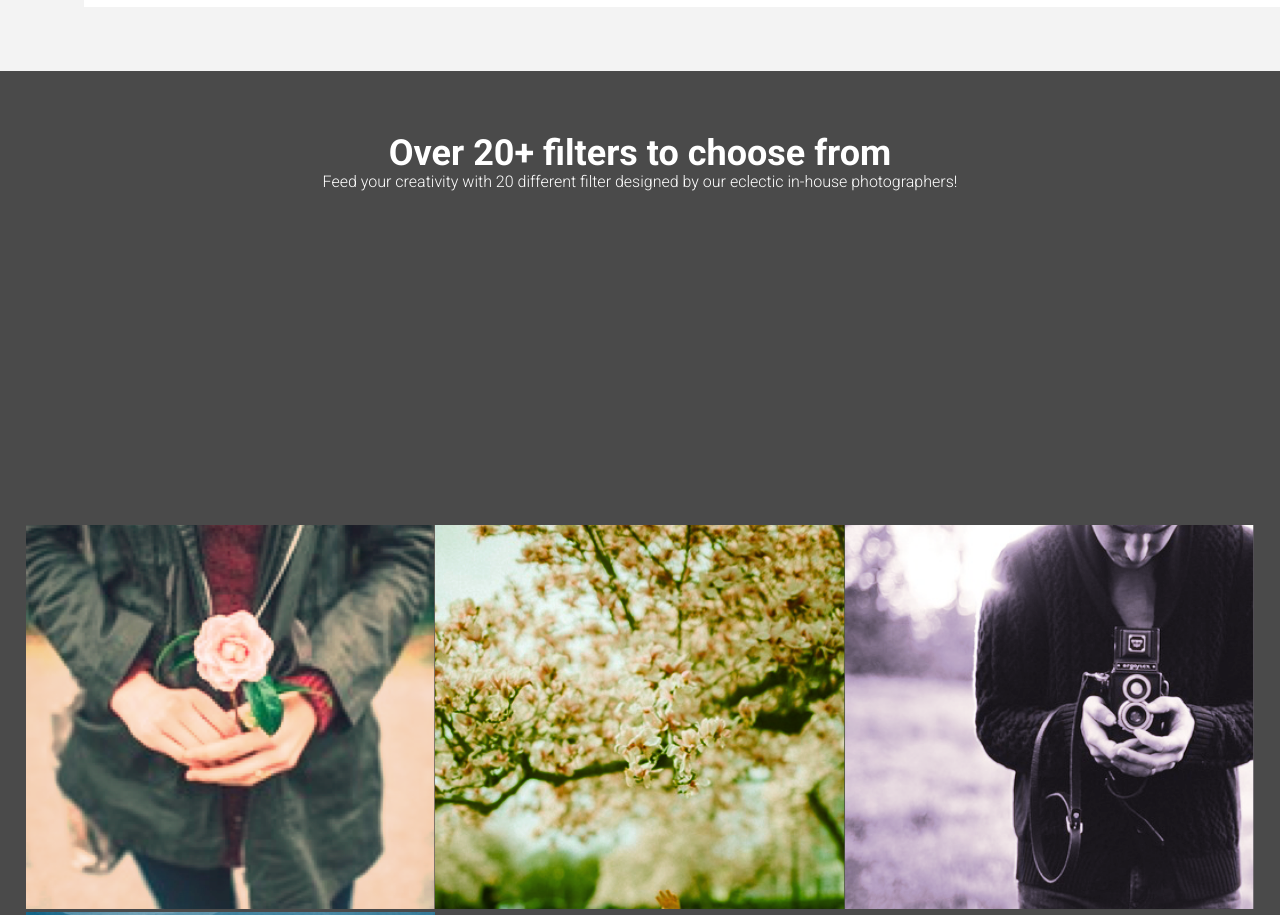
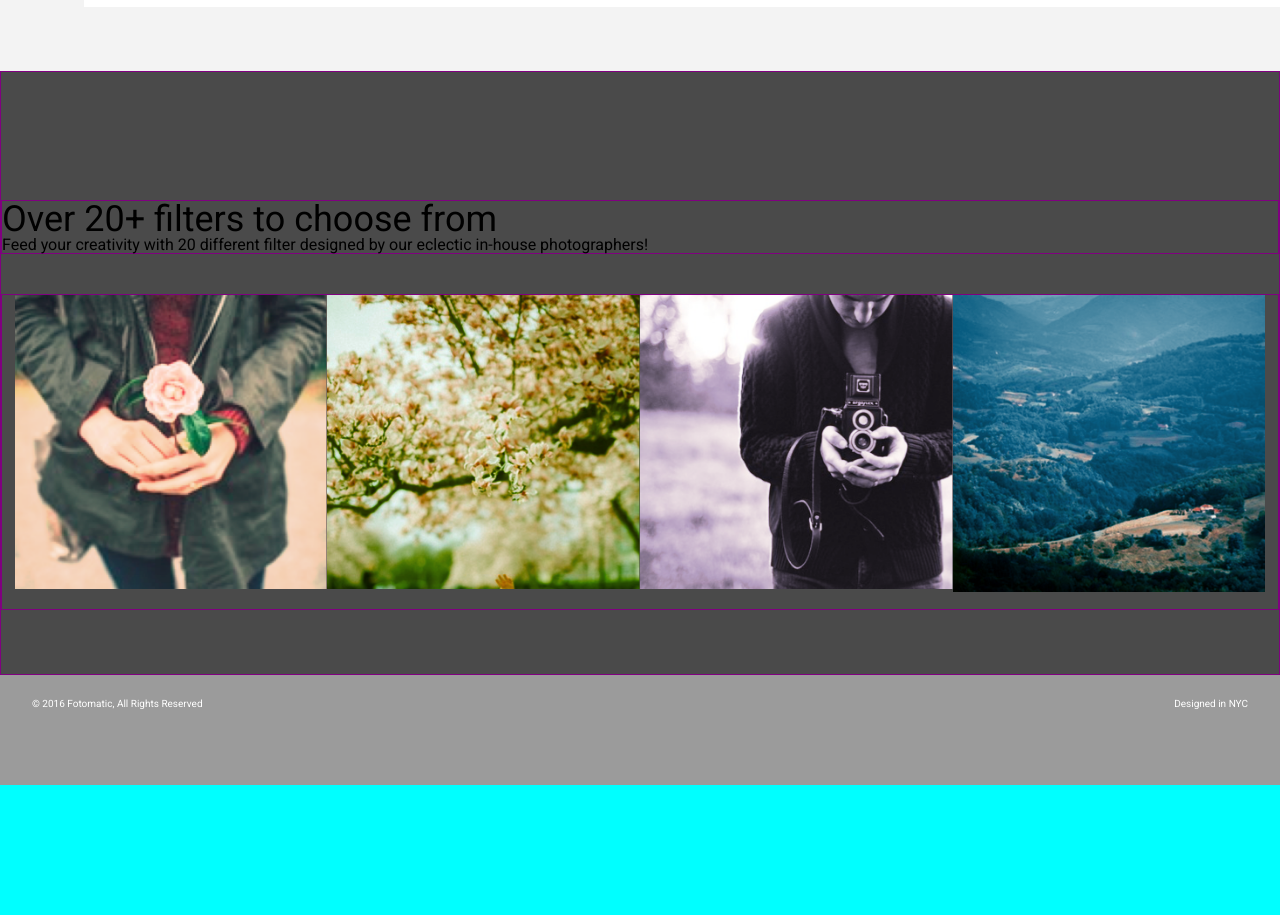
Before and after one commit to JeremyRecker/WebDev, a plain HTML site: page WebDev/fotomatic_broken/fotomatic_broken/index.html in a window 1280 px wide. Shown: the part 1800-2715 px from the top of the page. After the commit the page ends 2585 px from the top, so only its background shows below. Drawn offline with Linux system fonts and the light colour scheme; files whose address does not match are found by name; a web font is replaced by a local one.

Commit message:
added viewport meta tag (facepalm)

```diff
--- a/WebDev/fotomatic_broken/fotomatic_broken/index.html
+++ b/WebDev/fotomatic_broken/fotomatic_broken/index.html
@@ -7,6 +7,8 @@
   <link rel="stylesheet" href="./resources/css/reset.css">
   <link rel="stylesheet" href="./resources/css/style.css">
   <meta charset="UTF-8">
+  <meta name="viewport"
+  content="width=device-width, initial-scale=1"/>
 </head>
 <body>
   <!-- Header -->
@@ -80,7 +82,7 @@
 
     <!-- Filters Section -->
     <div id="filters-section">
-      <div class="content center">
+      <div class="content-center">
         <h2>Over 20+ filters to choose from</h2>
         <h3>Feed your creativity with 20 different filter designed by our eclectic in-house photographers!</h3>
       </div>
--- a/WebDev/fotomatic_broken/fotomatic_broken/resources/css/style.css
+++ b/WebDev/fotomatic_broken/fotomatic_broken/resources/css/style.css
@@ -21,23 +21,53 @@ html {
 }
 
 #filters-section {
+
   display: grid;
   grid-template-rows: 1fr 2fr;
   grid-template-columns: 1fr;
+  border: 1px solid purple;
+}
+
+@media only screen and (min-width: 890px) {
+
+  body {
+    background-color: aqua;
+  }
+
+  .content-center {
+    margin-top: 4rem;
+    margin-bottom: 2.5rem;
+    border: 1px solid purple;
+  }
+
+  .content-center h2 {
+    font-size: 2.25rem;
+  }
+
+  .content-center h3 {
+    font-size: 1rem;
   }
 
   .images-container {
-  margin-left: 1%;
-  margin-right: 1%;
+    margin: 1%, 2.5rem, 1%, 4rem;
     overflow: hidden;
     display: grid;
-  grid-template-columns: repeat(3, 1fr);
+    grid-template-columns: repeat(4, 1fr);
     grid-template-rows: 1fr;
+    border: 1px solid purple;
   }
 
   .images-container img {
     max-width: 100%;
     height: auto;
+
+  }
+
+  footer {
+    font-size: .75rem;
+    height: 3.875rem;
+  }
+
 }
 
 @media only screen and (max-width: 760px) {
```
Lines whose indentation alone changed are shown as unchanged.
